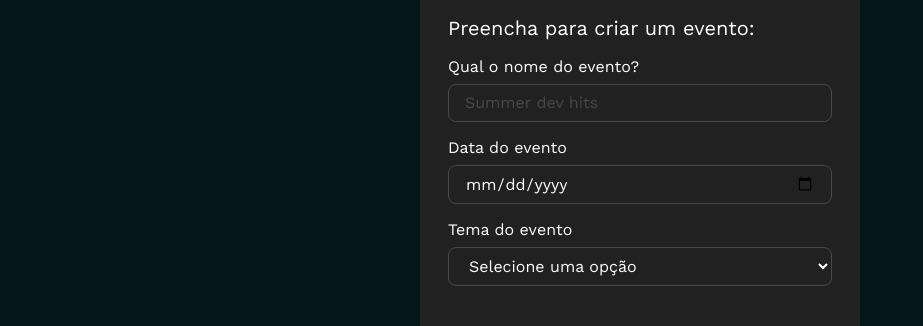
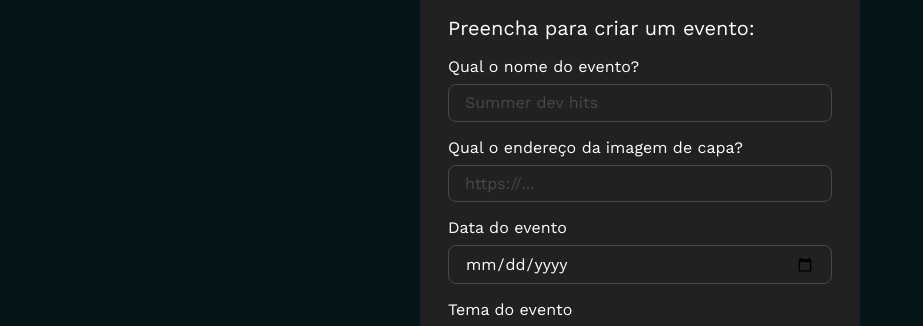
Before and after one commit to noname697/Tecboard-React, a React (Vite) app: page / in a window 1280 px wide. Shown: the part 780-1106 px from the top of the page, without its empty margins (0-923 px from the left). Built offline with nearby package versions, Linux system fonts and the light colour scheme.

Commit message:
Ajustando e adicionando novo campo ao formulario

```diff
--- a/src/App.jsx
+++ b/src/App.jsx
@@ -47,7 +47,7 @@ const App = () => {
         <img src="/logo.png" alt="" />
       </header>
       <Banner />
-      <FormularioDeEvento />
+      <FormularioDeEvento temas={temas} />
       {temas.map((tema, index) => (
         <section key={tema.id}>
           <Tema tema={tema} />
--- a/src/componentes/FormularioDeEvento/index.jsx
+++ b/src/componentes/FormularioDeEvento/index.jsx
@@ -6,11 +6,10 @@ import { CampoDeEntrada } from "../CampoDeEntrada";
 import { ListaSuspensa } from "../ListaSuspensa";
 import { Botao } from "../Botao";
 
-export const FormularioDeEvento = () => {
+export const FormularioDeEvento = ({ temas }) => {
   return (
     <form className="form-evento">
       <TituloFormulario>Preencha para criar um evento:</TituloFormulario>
-
       <div className="campos">
         <CampoDeFormulario>
           <Label htmlFor="nome">Qual o nome do evento?</Label>
@@ -18,7 +17,16 @@ export const FormularioDeEvento = () => {
             type="text"
             id="nome"
             placeholder="Summer dev hits"
-            name="nomeEvento"
+            name="nome"
+          />
+        </CampoDeFormulario>
+        <CampoDeFormulario>
+          <Label htmlFor="capa">Qual o endereço da imagem de capa?</Label>
+          <CampoDeEntrada
+            type="text"
+            id="capa"
+            placeholder="https://..."
+            name="capa"
           />
         </CampoDeFormulario>
         <CampoDeFormulario>
@@ -26,8 +34,8 @@ export const FormularioDeEvento = () => {
           <CampoDeEntrada type="date" id="dataEvento" name="dataEvento" />
         </CampoDeFormulario>
         <CampoDeFormulario>
-          <Label htmlFor="temaEvento">Tema do evento</Label>
-          <ListaSuspensa id="temaEvento" name="temaEvento" />
+          <Label htmlFor="tema">Tema do evento</Label>
+          <ListaSuspensa id="tema" name="tema" itens={temas} />
         </CampoDeFormulario>
         <div className="acoes">
           <Botao>Criar Evento</Botao>
--- a/src/componentes/ListaSuspensa/index.jsx
+++ b/src/componentes/ListaSuspensa/index.jsx
@@ -1,15 +1,16 @@
 import "./lista-suspensa.estilos.css";
 
-export const ListaSuspensa = (props) => {
+export const ListaSuspensa = ({ itens, ...rest }) => {
   return (
-    <select className="lista-suspensa-form" {...props}>
-      <option value="">Selecione uma opção</option>
-      <option value="">IA</option>
-      <option value="">Front-end</option>
-      <option value="">Backend</option>
-      <option value="">DevOps</option>
-      <option value="">Data Science</option>
-      <option value="">Cloud</option>
+    <select className="lista-suspensa-form" {...rest} defaultValue="">
+      <option value="" disabled>
+        Selecione uma opção
+      </option>
+      {itens.map((item) => (
+        <option key={item.id} value={item.id}>
+          {item.nome}
+        </option>
+      ))}
     </select>
   );
 };
```
